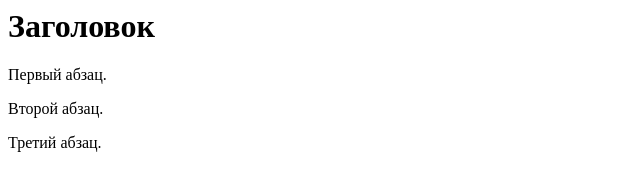
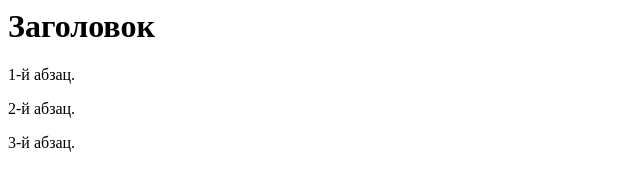
Before and after one commit to issphere/origin2, a plain HTML site: page index.html in a window 1280 px wide. Shown: the whole page, without its empty margins (0-640 px from the left). Drawn offline with Linux system fonts and the light colour scheme.

Commit message:
index izm

```diff
--- a/index.html
+++ b/index.html
@@ -6,8 +6,8 @@
  <body>
   <h1>Заголовок</h1>
   <!-- Комментарий -->
-  <p>Первый абзац.</p>
-  <p>Второй абзац.</p>
-  <p>Третий абзац.</p>
+  <p>1-й абзац.</p>
+  <p>2-й абзац.</p>
+  <p>3-й абзац.</p>
  </body>
 </html>
```
